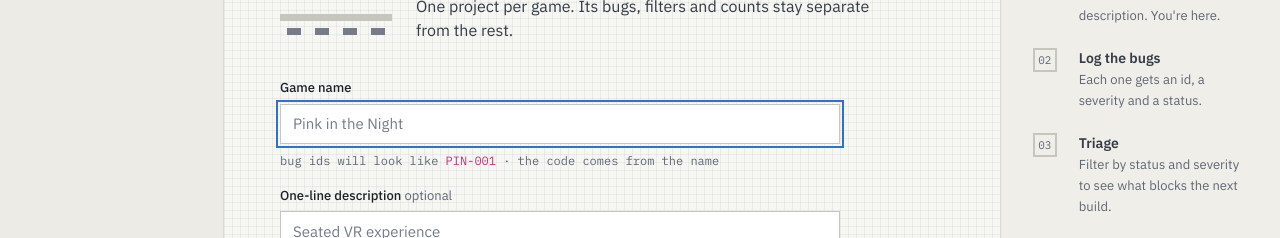
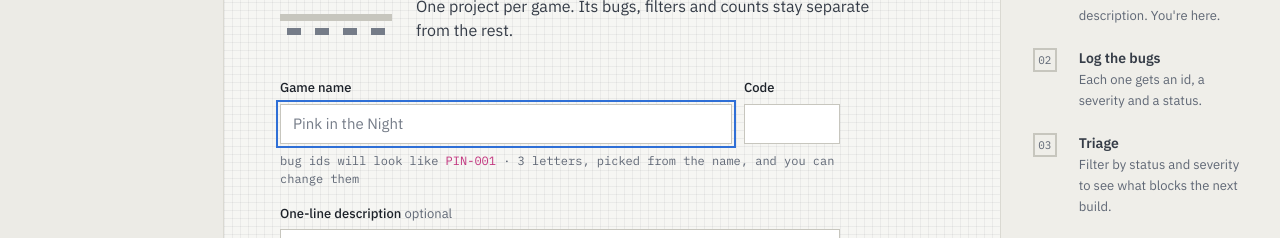
Before and after one commit to beluvinse/playtest-tracker-web, a React (Vite) app: page /projects/new in a window 1280 px wide. Shown: the part 174-412 px from the top of the page. Built offline with nearby package versions, Linux system fonts and the light colour scheme; no server answers.

Commit message:
Add code field to project forms

```diff
--- /dev/null
+++ b/src/components/CodeInput.tsx
@@ -0,0 +1,38 @@
+interface CodeInputProps {
+  value: string
+  onChange: (code: string) => void
+  invalid: boolean // the API rejected it (taken, or not 3 letters)
+}
+
+// The project code field: exactly 3 letters. It cleans what you type as you type it
+// ("p1n" → "PN"), so the format is right before anything is sent. Whether the code
+// is free is something only the API knows: a taken code comes back as a 409.
+export function CodeInput({ value, onChange, invalid }: CodeInputProps) {
+  return (
+    <label className="form-field form-field-code">
+      Code
+      <input
+        type="text"
+        value={value}
+        onChange={(e) => onChange(cleanCode(e.target.value))}
+        required
+        minLength={3}
+        maxLength={3}
+        pattern="[A-Z]{3}"
+        title="Exactly 3 letters"
+        autoComplete="off"
+        spellCheck={false}
+        aria-invalid={invalid}
+        aria-describedby="code-hint"
+      />
+    </label>
+  )
+}
+
+// Keeps letters only, in uppercase, and at most 3 of them
+function cleanCode(text: string): string {
+  return text
+    .toUpperCase()
+    .replace(/[^A-Z]/g, '')
+    .slice(0, 3)
+}
--- a/src/components/ProjectEditForm.tsx
+++ b/src/components/ProjectEditForm.tsx
@@ -4,6 +4,8 @@ import type { FormEvent } from 'react'
 import { ApiError } from '../api/client'
 import { projectKeys, updateProject } from '../api/projects'
 import type { ProjectDto, ProjectRequest } from '../api/types'
+import { bugCode } from '../utils/projectCode'
+import { CodeInput } from './CodeInput'
 import { ErrorMessage } from './ErrorMessage'
 import { FieldErrors } from './FieldErrors'
 
@@ -14,6 +16,7 @@ interface ProjectEditFormProps {
 
 export function ProjectEditForm({ project, onDone }: ProjectEditFormProps) {
   const [name, setName] = useState(project.name)
+  const [code, setCode] = useState(project.code)
   const [description, setDescription] = useState(project.description ?? '')
   const queryClient = useQueryClient()
 
@@ -23,7 +26,7 @@ export function ProjectEditForm({ project, onDone }: ProjectEditFormProps) {
     mutationFn: (changes: ProjectRequest) => updateProject(project.id, changes),
     onSuccess: (updated) => {
       queryClient.setQueryData(projectKeys.detail(project.id), updated)
-      // The sidebar, the overview and the switcher show the name too
+      // The sidebar, the overview and the switcher show the name and code too
       queryClient.invalidateQueries({ queryKey: projectKeys.all })
       onDone()
     },
@@ -31,14 +34,14 @@ export function ProjectEditForm({ project, onDone }: ProjectEditFormProps) {
 
   function handleSubmit(event: FormEvent) {
     event.preventDefault()
-    const changes = {
-      name: name.trim(),
-      code: project.code, // unchanged for now; the next commit makes it editable
-      description: description.trim() || null,
-    }
+    const changes = { name: name.trim(), code, description: description.trim() || null }
 
     // Nothing changed: skip the request
-    if (changes.name === project.name && changes.description === project.description) {
+    if (
+      changes.name === project.name &&
+      changes.code === project.code &&
+      changes.description === project.description
+    ) {
       onDone()
       return
     }
@@ -52,6 +55,7 @@ export function ProjectEditForm({ project, onDone }: ProjectEditFormProps) {
 
   return (
     <form className="project-form project-edit-form" onSubmit={handleSubmit}>
+      <div className="form-row">
         <label className="form-field">
           Game name
           <input
@@ -65,7 +69,14 @@ export function ProjectEditForm({ project, onDone }: ProjectEditFormProps) {
             autoFocus
           />
         </label>
+        <CodeInput value={code} onChange={setCode} invalid={Boolean(fieldErrors.code)} />
+      </div>
       <FieldErrors messages={fieldErrors.name} />
+      <FieldErrors messages={fieldErrors.code} />
+      <p id="code-hint" className="form-hint">
+        bugs show as <span className="form-hint-code">{bugCode(code || '___', 1)}</span> · changing
+        the code renames every bug id in this project
+      </p>
 
       <label className="form-field">
         <span>
--- a/src/index.css
+++ b/src/index.css
@@ -1699,3 +1699,16 @@ a.button-primary:hover {
 .button-primary:disabled[data-tone='danger'] {
   cursor: not-allowed;
 }
+
+/* Name and code side by side; the code box is just wide enough for 3 letters */
+.form-row {
+  display: grid;
+  grid-template-columns: minmax(0, 1fr) 96px;
+  gap: 12px;
+}
+
+.form-field-code input {
+  font-family: var(--font-mono);
+  letter-spacing: 0.08em;
+  color: var(--accent-brand);
+}
--- a/src/pages/NewProjectPage.tsx
+++ b/src/pages/NewProjectPage.tsx
@@ -5,6 +5,7 @@ import { useNavigate } from 'react-router'
 import { ApiError } from '../api/client'
 import { createProject, projectKeys } from '../api/projects'
 import { ErrorMessage } from '../components/ErrorMessage'
+import { CodeInput } from '../components/CodeInput'
 import { FieldErrors } from '../components/FieldErrors'
 import { bugCode, suggestCode } from '../utils/projectCode'
 
@@ -21,6 +22,10 @@ interface NewProjectPageProps {
 export function NewProjectPage({ firstRun = false }: NewProjectPageProps) {
   const [name, setName] = useState('')
   const [description, setDescription] = useState('')
+  // The code follows the name ("Pink…" → "PIN") until the person types in the Code field;
+  // from then on it's theirs, and changing the name doesn't overwrite it
+  const [typedCode, setTypedCode] = useState<string | null>(null)
+  const code = typedCode ?? (name.trim() ? suggestCode(name) : '')
   const queryClient = useQueryClient()
   const navigate = useNavigate()
 
@@ -39,7 +44,7 @@ export function NewProjectPage({ firstRun = false }: NewProjectPageProps) {
     event.preventDefault()
     mutation.mutate({
       name: name.trim(),
-      code: suggestCode(name), // for now the suggestion; the next commit adds a Code field
+      code,
       description: description.trim() || null, // empty means "no description", not ""
     })
   }
@@ -49,8 +54,6 @@ export function NewProjectPage({ firstRun = false }: NewProjectPageProps) {
   const apiError = mutation.error
   const fieldErrors = apiError instanceof ApiError ? apiError.fieldErrors : {}
   const hasFieldErrors = Object.keys(fieldErrors).length > 0
-
-  const previewName = name.trim() || 'Pink in the Night'
 
   return (
     <div className="new-project">
@@ -87,6 +90,8 @@ export function NewProjectPage({ firstRun = false }: NewProjectPageProps) {
         </div>
 
         <form className="project-form" onSubmit={handleSubmit}>
+          {/* Name and code side by side, like in the design */}
+          <div className="form-row">
             <label className="form-field">
               Game name
               <input
@@ -98,14 +103,17 @@ export function NewProjectPage({ firstRun = false }: NewProjectPageProps) {
                 maxLength={nameMaxLength}
                 placeholder="Pink in the Night"
                 aria-invalid={Boolean(fieldErrors.name)}
-              aria-describedby="name-hint"
                 autoFocus
               />
             </label>
+            <CodeInput value={code} onChange={setTypedCode} invalid={Boolean(fieldErrors.code)} />
+          </div>
           <FieldErrors messages={fieldErrors.name} />
-          <p id="name-hint" className="form-hint">
-            bug ids will look like <span className="form-hint-code">{bugCode(suggestCode(previewName), 1)}</span>{' '}
-            · the code comes from the name
+          <FieldErrors messages={fieldErrors.code} />
+          <p id="code-hint" className="form-hint">
+            bug ids will look like{' '}
+            <span className="form-hint-code">{bugCode(code || 'PIN', 1)}</span> · 3 letters,
+            picked from the name, and you can change them
           </p>
 
           <label className="form-field">
```
Lines whose indentation alone changed are shown as unchanged.
